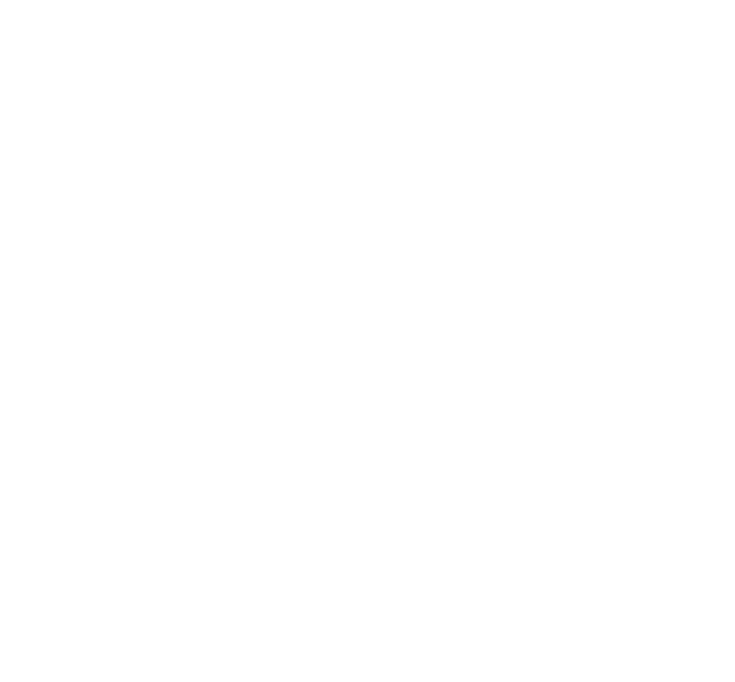
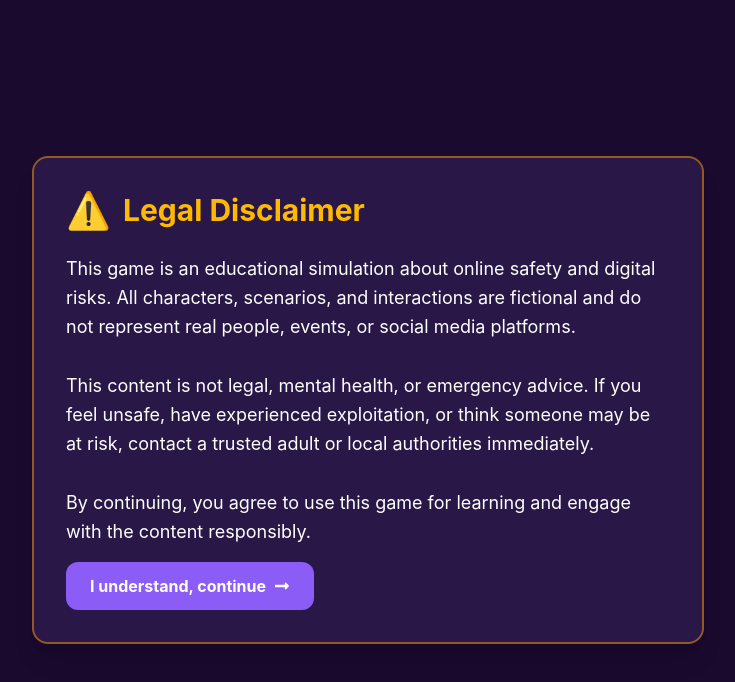
Before and after one commit to minmin1805/Privacy-Budget-Game, a React app in the folder frontend/: page / in a window 1280 px wide. Shown: the top 682 px of the page, without its empty margins (272-1007 px from the left). Built offline with nearby package versions, Linux system fonts and the light colour scheme; the HTML template or start-up script is replaced by a standard one.

Commit message:
finished the COntentWarningPage'

```diff
--- a/frontend/src/pages/ContentWarningPage.jsx
+++ b/frontend/src/pages/ContentWarningPage.jsx
@@ -1,11 +1,44 @@
-import React from 'react'
+import React from "react";
+import { useNavigate } from "react-router-dom";
+import { FaLongArrowAltRight } from "react-icons/fa";
 
 function ContentWarningPage() {
+  const navigate = useNavigate();
+
+  const handleContinue = () => {
+    navigate("/welcome");
+  };
+
   return (
-    <div>
-
+    <div className="min-h-screen w-full bg-[#1a0a2e] flex flex-col items-center justify-center px-6 py-10">
+      <div className="max-w-2xl w-full bg-[#2d1b4e]/80 rounded-2xl border-2 border-amber-500/50 p-8 shadow-xl">
+        <div className="flex items-center gap-3 mb-6">
+          <span className="text-4xl" aria-hidden>⚠️</span>
+          <h1 className="text-2xl md:text-3xl font-bold text-amber-400">
+          Legal Disclaimer
+          </h1>
+        </div>
+        <p className="text-white text-lg leading-relaxed mb-4">
+          This game is an educational simulation about online safety and digital risks. All characters, scenarios,
+          and interactions are fictional and do not represent real people, events, or social media platforms.
+          <br />
+          <br />
+          This content is not legal, mental health, or emergency advice. If you feel unsafe, have experienced
+          exploitation, or think someone may be at risk, contact a trusted adult or local authorities immediately.
+          <br />
+          <br />
+          By continuing, you agree to use this game for learning and engage with the content responsibly.
+        </p>
+        <button
+          onClick={handleContinue}
+          className="w-full sm:w-auto bg-[#8B5CF6] hover:bg-[#7c4ed4] text-white font-bold py-3 px-6 rounded-xl flex items-center justify-center gap-2 transition-colors"
+        >
+          I understand, continue
+          <FaLongArrowAltRight />
+        </button>
+      </div>
     </div>
-  )
+  );
 }
 
-export default ContentWarningPage
+export default ContentWarningPage;
```
